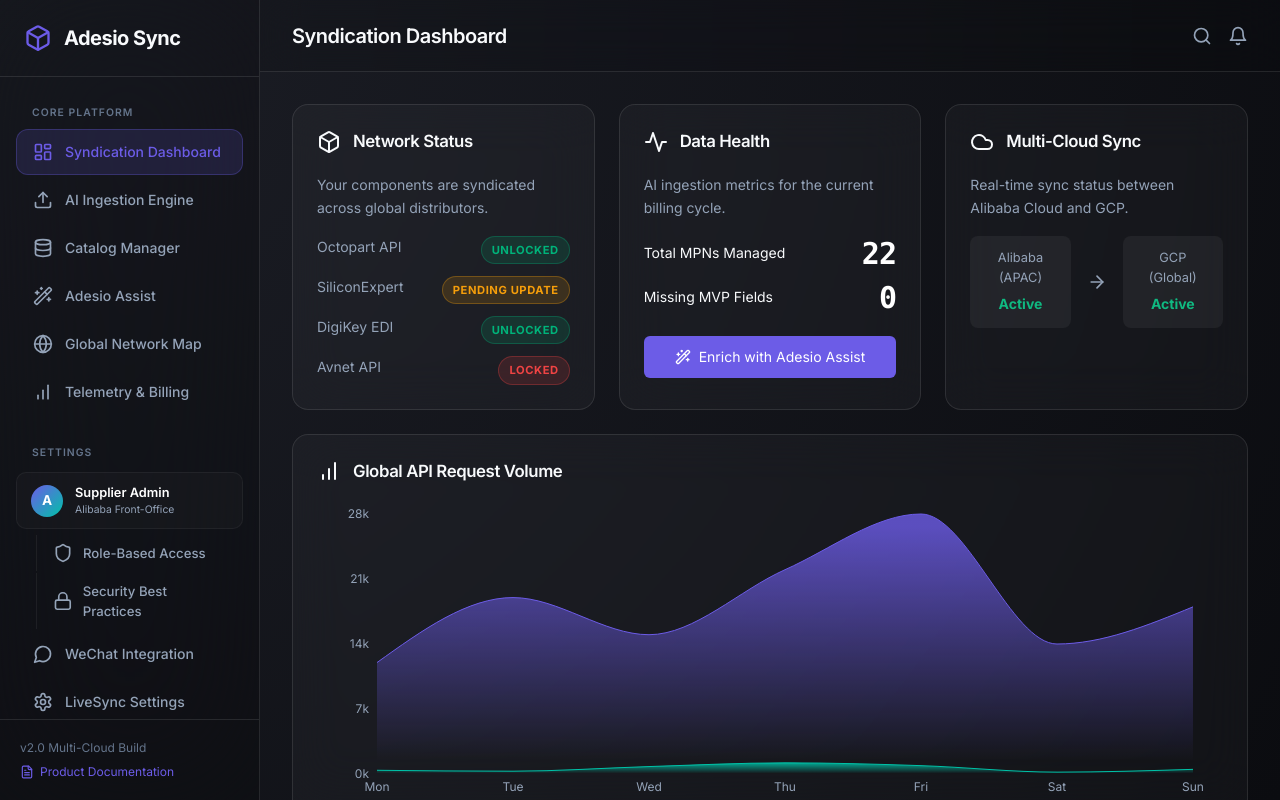
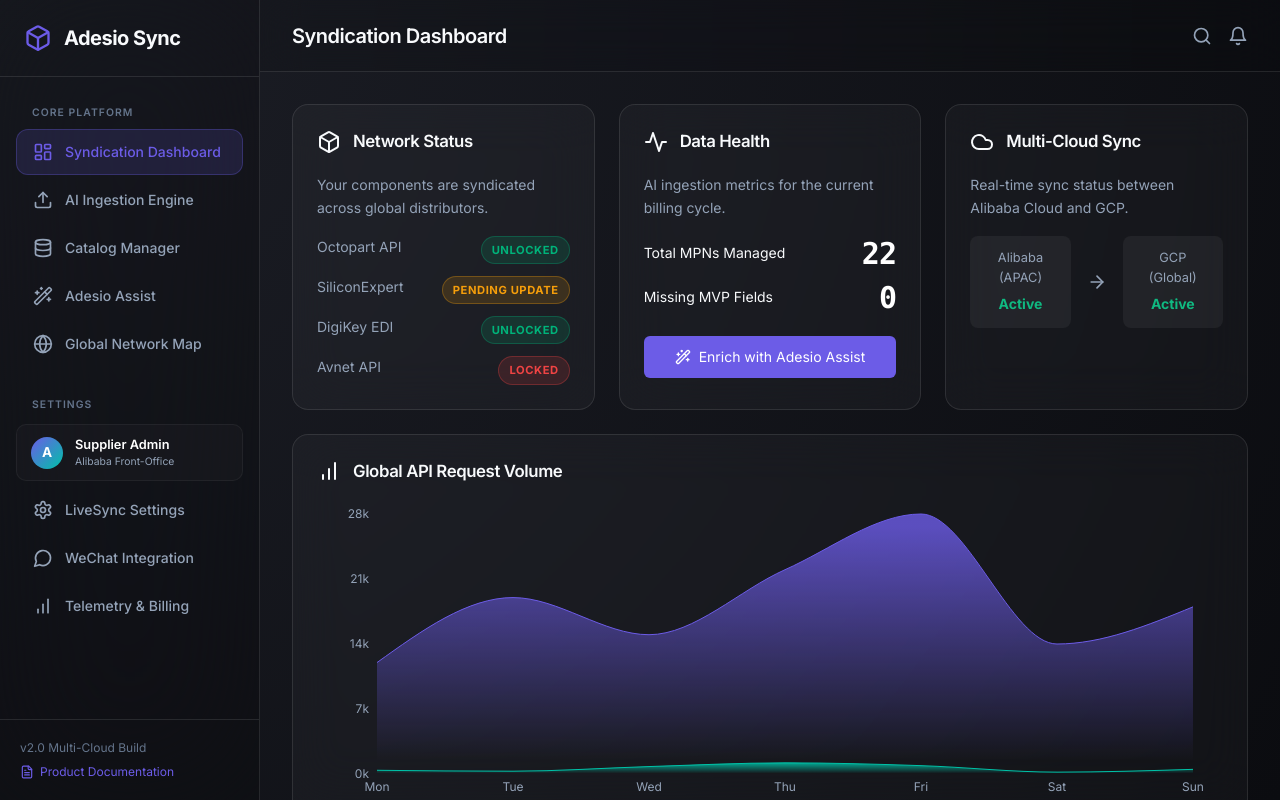
Before and after one commit to Bertier-Adesio/adesio-proxy, a React (Vite) app: page / in a window 1280 px wide. Built offline with nearby package versions, Linux system fonts and the light colour scheme.

Commit message:
layout & docs: move WeChat Integration below LiveSync Settings in sidebar and documentation

```diff
--- a/src/App.tsx
+++ b/src/App.tsx
@@ -2,7 +2,7 @@
 import {
   Upload, LayoutDashboard, Database, Wand2, Settings, BarChart, MessageCircle,
   Search, Bell, Box, ArrowRight, Activity, Cloud, Globe, FileText,
-  User, Shield, Lock
+  User
 } from 'lucide-react';
 import IngestionEngine from './components/IngestionEngine';
 import CatalogManager from './components/CatalogManager';
@@ -27,17 +27,15 @@
       { id: 'catalog', label: 'Catalog Manager', icon: <Database size={20} /> },
       { id: 'assist', label: 'Adesio Assist', icon: <Wand2 size={20} /> },
       { id: 'map', label: 'Global Network Map', icon: <Globe size={20} /> },
-      { id: 'telemetry', label: 'Telemetry & Billing', icon: <BarChart size={20} /> },
     ]
   },
   {
     title: 'Settings',
     items: [
       { id: 'profile', label: 'User Details', icon: <User size={20} /> },
-      { id: 'rbac', label: 'Role-Based Access', icon: <Shield size={20} /> },
-      { id: 'security', label: 'Security Best Practices', icon: <Lock size={20} /> },
+      { id: 'integrations', label: 'LiveSync Settings', icon: <Settings size={20} /> },
       { id: 'wechat', label: 'WeChat Integration', icon: <MessageCircle size={20} /> },
-      { id: 'integrations', label: 'LiveSync Settings', icon: <Settings size={20} /> },
+      { id: 'telemetry', label: 'Telemetry & Billing', icon: <BarChart size={20} /> },
     ]
   }
 ];
@@ -336,43 +334,6 @@
                     );
                   }
 
-                  const isSubItem = module.id === 'rbac' || module.id === 'security';
-                  if (isSubItem) {
-                    const isActive = activeModule === module.id;
-                    return (
-                      <div
-                        key={module.id}
-                        className={`nav-item ${isActive ? 'active' : ''}`}
-                        onClick={() => setActiveModule(module.id)}
-                        style={{
-                          marginLeft: '20px',
-                          paddingLeft: '16px',
-                          paddingTop: '8px',
-                          paddingBottom: '8px',
-                          borderLeft: isActive
-                            ? '2px solid var(--accent-primary)'
-                            : '1px solid rgba(255,255,255,0.06)',
-                          borderTop: 'none',
-                          borderRight: 'none',
-                          borderBottom: 'none',
-                          borderTopLeftRadius: 0,
-                          borderBottomLeftRadius: 0,
-                          borderTopRightRadius: 0,
-                          borderBottomRightRadius: 0,
-                          background: isActive ? 'rgba(108, 92, 231, 0.08)' : 'transparent',
-                          display: 'flex',
-                          alignItems: 'center',
-                          gap: '10px',
-                          fontSize: '0.825rem',
-                          color: isActive ? 'white' : 'var(--text-secondary)'
-                        }}
-                      >
-                        {module.icon}
-                        <span>{module.label}</span>
-                      </div>
-                    );
-                  }
-
                   return (
                     <div
                       key={module.id}
--- a/src/components/ProductDocumentation.tsx
+++ b/src/components/ProductDocumentation.tsx
@@ -78,8 +78,8 @@
         title: '7. User Details',
         desc: 'A profile administration portal showing operator info, APAC region gate details, and catalog API authority credentials. It consists of three core functional tabs:\n\n• User Profile Details: Maintains operator metadata, assigned regional cloud gateways (such as Alibaba APAC), and active API authority scopes.\n• Role-Based Access Control (RBAC): A secure permissions checklist granting or restricting operational authority (e.g., catalog writes, AI enrichment triggers) per user role.\n• Security Best Practices: Integration compliance status covering SHA256 signature verification, WeChat IAM mappings, and HTTPS-only enforce protocols.'
       },
-      { title: '8. WeChat Integration (Omnichannel)', desc: 'A dedicated module built for the APAC market. It provides secure Identity & Access Management (IAM) and an interactive simulator to preview component catalog rendering in real-time inside WeChat Mini-Programs for localized buyers.' },
-      { title: '9. LiveSync Settings', desc: 'The routing matrix for outbound data. Users configure their live API endpoints, legacy SFTP connections, and webhook payloads for their downstream partners. It ensures that when a price changes in Adesio, it is instantly reflected on Octopart or DigiKey.' }
+      { title: '8. LiveSync Settings', desc: 'The routing matrix for outbound data. Users configure their live API endpoints, legacy SFTP connections, and webhook payloads for their downstream partners. It ensures that when a price changes in Adesio, it is instantly reflected on Octopart or DigiKey.' },
+      { title: '9. WeChat Integration (Omnichannel)', desc: 'A dedicated module built for the APAC market. It provides secure Identity & Access Management (IAM) and an interactive simulator to preview component catalog rendering in real-time inside WeChat Mini-Programs for localized buyers.' }
     ]
   }
 };
```
Also changed, not shown: public/adesio_proxy_description.md (+4 -4 lines).
